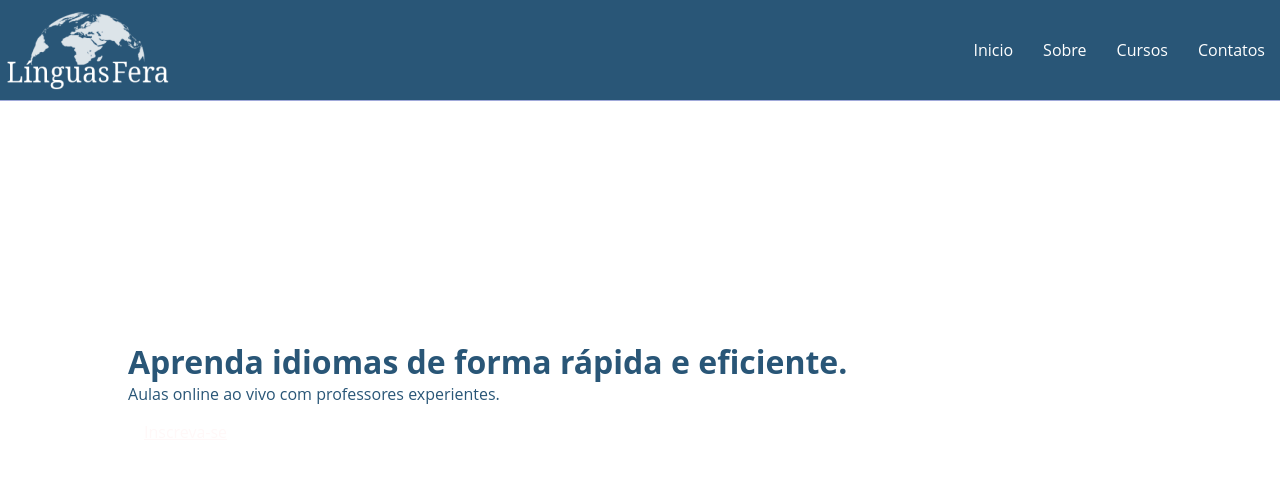
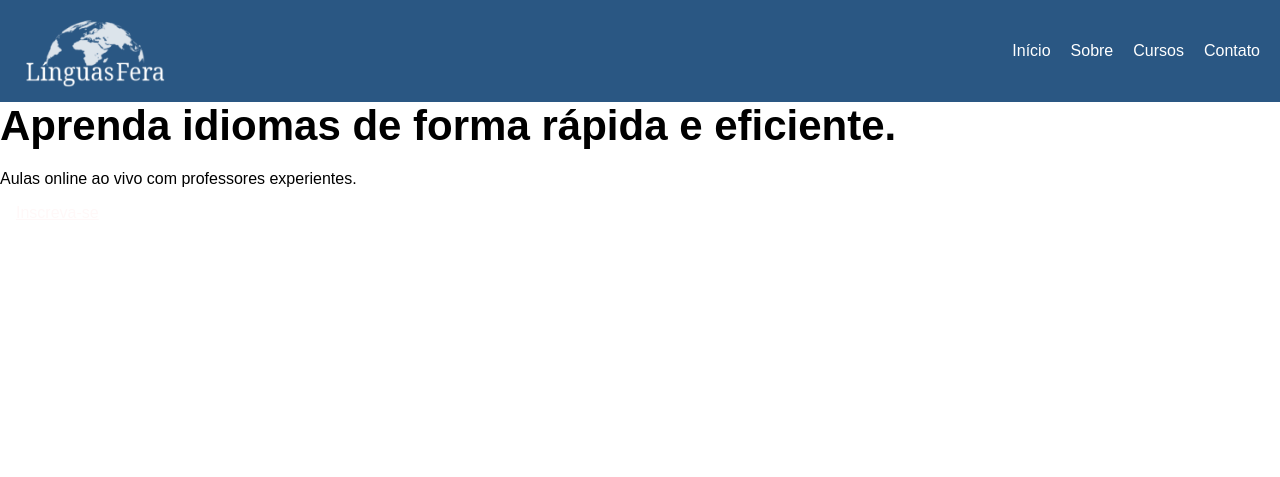
Before and after one commit to marvinMV23/LinguasFera, a plain HTML site: page index.html in a window 1280 px wide. Drawn offline with Linux system fonts and the light colour scheme.

Commit message:
alterações

```diff
--- a/index.html
+++ b/index.html
@@ -13,23 +13,28 @@
 
     <body>
         <!--Barra de Navegação-->
-        <div class="container">
-            <header>
-                <nav>
-                    <div class="nav-container">
-                        <img id="logo" src="img/logo.png" alt="JobFinder">
-                        <ul>
-                            <li><a href="#inicio">Inicio</a></li>
-                            <li><a href="#Sobre">Sobre</a></li>
-                            <li><a href="#cursos">Cursos</a></li>
-                            <li><a href="#contato">Contatos</a></li>
-                        </ul>
+        <header class="header">
 
-                    </div>
-                </nav>
+            <div class="logo">
+                <img src="img/logo.png" alt="LínguasFera">
+            </div>
+            <nav class="nav">
 
-                <div id="inicio">
-                    <div id="banner">
+                <ul>
+                    <li><a href="#inicio">Início</a></li>
+                    <li><a href="#sobre">Sobre</a></li>
+                    <li><a href="#cursos">Cursos</a></li>
+                    <li><a href="#contato">Contato</a></li>
+                </ul>
+            </nav>
+        </header>
+
+        <main>
+        <!-- section-Inicio-->
+        <section>
+            <div class="inicio">
+                <div class="banner">
+                    <div class="container-banner">
                         <h1>Aprenda idiomas de
                             forma rápida e eficiente.
                         </h1>
@@ -40,16 +45,27 @@
                         <a href="#contato" class="botao">
                             Inscreva-se <i class="uil uil-message butão__icon"></i>
                         </a>
+                    </div>
 
 
 
-                    </div>
+
                 </div>
+            </div>
 
-            </header>
+        </section>
+
+        </main>
 
 
-        </div>
+
+
+
+
+
+
+
+
     </body>
 
 </html>
--- a/styles.css
+++ b/styles.css
@@ -1,112 +1,61 @@
 html{
-    font-family: "Open Sans", sans-serif;
+    scroll-behavior: smooth;
 }
 
 
-body{
+*{
     margin: 0;
+    padding: 0;
+    box-sizing: border-box;
 }
 
-h1,h2,h3,h4,h5,p,span{
-    margin: 0;
-    color: #295677 ;
+body{
+    margin: 0 ;
+    font-family: Arial, sans-serif;
 }
 
-.container {
-    max-width: 1920px;
-    width: 100%;
+h1{
+    font-size: 42px;
+    margin-bottom: 20px;
+
+}
+/* header*/
+.header {
+   display: flex;
+   justify-content: space-between;
+   align-items: center;
+   background-color: #2a5783;
+   padding: 10px 20px;
 }
 
-/* header */
 
-header{
+.header .logo img {
+    width: 150px;
+}
 
-    position:  relative;
-    top: 0;
-    height: auto;
-    width: 100%;
-}
-/*barra de navegação */
-nav {
-    position: fixed;
-    top: 0;
-    height: 100px;
-    width: 100%;
-    z-index: 1;
-    background-color: #295677;
-    border-bottom: 1px solid #a1aada;
-
+.nav ul {
+    list-style: none;
+    display: flex;
+    margin: 0;
+    padding: 0;
 
 }
 
-nav:after{
-    clear: both;
-    content: "";
-    display: block;
+.nav ul li {
+    margin-left: 20px;
+
+}
+
+.nav ul li a {
+    text-decoration: none;
+    color: white;
+    font-size: 16px;
 }
 
 
-.nav-container {
-    max-width: 1800px;
-    min-width: 100px;
-    position: relative;
-    margin-right: auto;
-    margin-left: auto;
-}
-
-#logo {
-    width: 175px;
-    height: 91px;
-    margin-top: 0px;
-}
 
 
-.nav-container ul {
-    float: right;
-    height: 100px;
-    line-height: 100px;
-    margin: 0;
-}
 
-.nav-container li {
-    list-style: none;
-    float: left;
-    margin: 0 15px;
-
-
-}
-
-.nav-container li a {
-    text-decoration: none;
-    color: #ffffff;
-    transition: .5s;
-}
-
-.nav-container li a:hover {
-    color: #ffffff;
-}
-
-
-/*Inicio*/
-
-#inicio{
-    background-image: url("img/capaInicio.png") no-repeat;
-    background-size: cover;
-    background-position: center center;
-    background-attachment: fixed;
-    position: relative;
-    margin-top: 100px;
-}
-
-#banner{
-    position: relative;
-    width: 80%;
-    margin-left: auto;
-    margin-right: auto;
-    padding-top: 15em;
-    padding-bottom: 15px;
-    text-align: left;
-}
 
 
 .botao{
```
Also changed, not shown: img/capaInicio.jpg (added), 1 other file.
